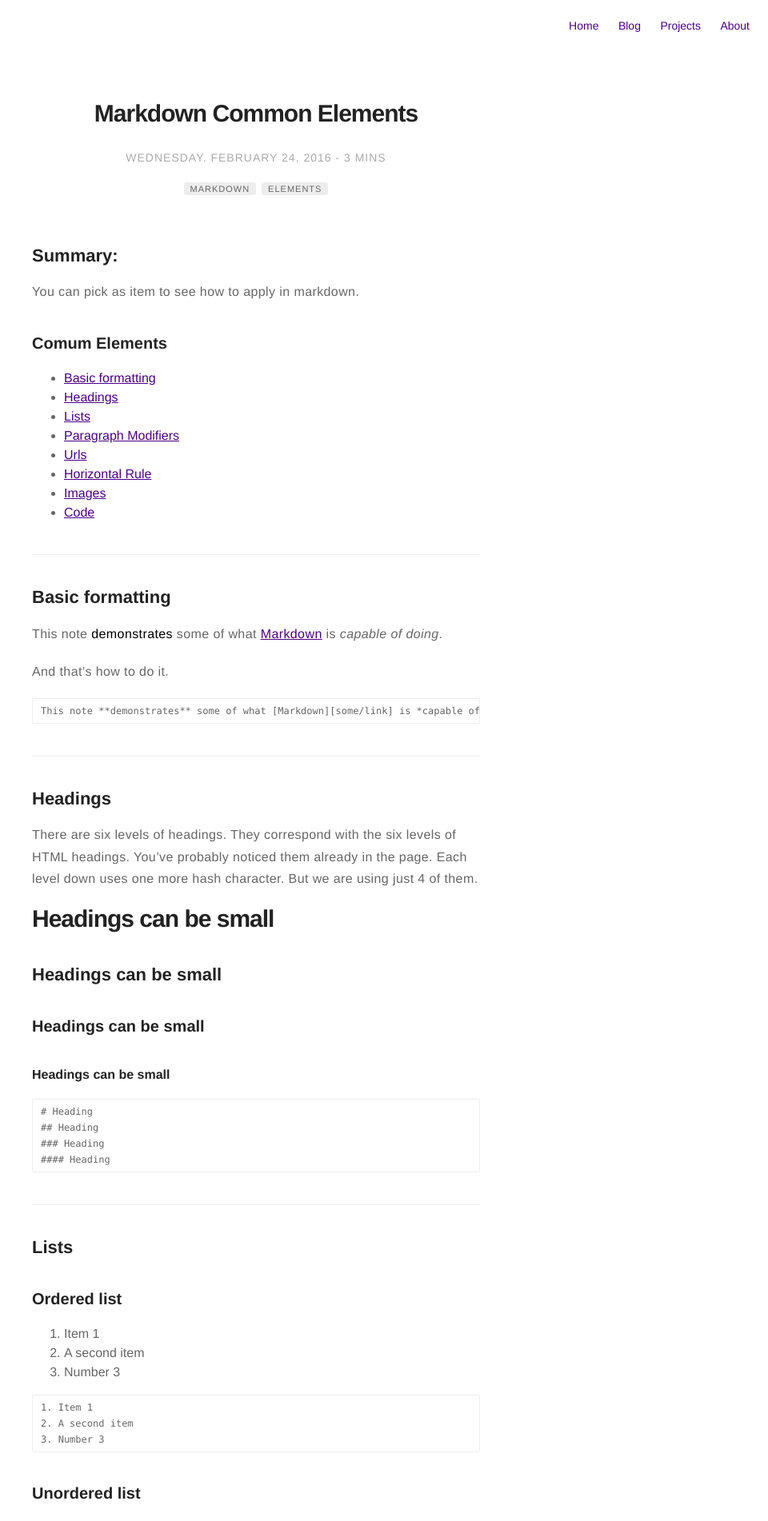
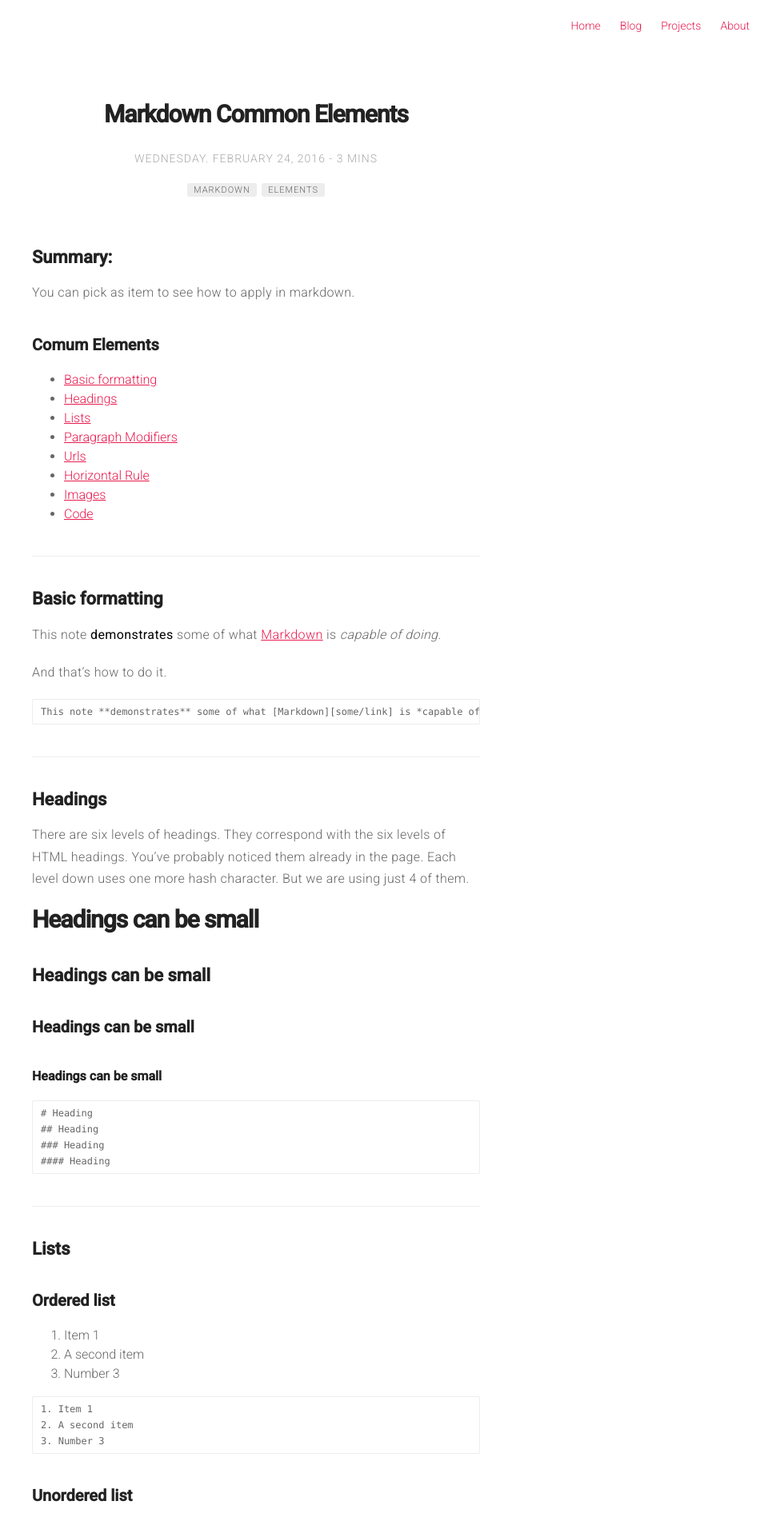
Before and after one commit to hoangmaihuy/hoangmaihuy.github.io, a Jekyll site: the page built from blog/_posts/2016-02-24-markdown-common-elements.markdown, in a window 1280 px wide. Shown: the top 1902 px of the page at 80% size, without its empty margins (320-1280 px from the left). Built offline with Jekyll 4.4.1, drawn with Linux system fonts in a browser that asks for light colours; comment, search, counter and statistics services are not loaded.

Commit message:
Change color and attemp change font-family to Roboto

```diff
--- a/blog/Gemfile
+++ b/blog/Gemfile
@@ -1,6 +1,6 @@
 source 'http://rubygems.org'
 
-gem 'github-pages'
+gem 'github-pages', group: :jekyll_plugins
 gem 'rake'
 gem 'rouge'
 gem 'pygments.rb'
--- a/blog/_sass/base/normalize.scss
+++ b/blog/_sass/base/normalize.scss
@@ -6,7 +6,7 @@
  */
 
 html {
-  font-family: sans-serif; /* 1 */
+  font-family: "Roboto", sans-serif; /* 1 */
   -ms-text-size-adjust: 100%; /* 2 */
   -webkit-text-size-adjust: 100%; /* 2 */
 }
--- a/blog/_sass/base/variables.sass
+++ b/blog/_sass/base/variables.sass
@@ -1,10 +1,12 @@
-$fontSans: "Helvetica Neue", Helvetica, Arial, sans-serif
+@import 'https://fonts.googleapis.com/css?family=Roboto:300,400,500'
+
+$fontSans: "Roboto", Helvetica Neue, Helvetica, Arial, sans-serif
 $fontMonospace: "Consolas", Liberation Mono, Menlo, Courier, monospace
 
 $alpha: #666
 $beta: #222
 $gama: #aaa
-$delta: #4b0082
+$delta: #e81c4f
 $epsilon: #ededed
 
 $mobile: "only screen and (max-width: 400px)"
--- a/blog/package.json
+++ b/blog/package.json
@@ -18,6 +18,7 @@
     "gulp-changed": "^1.3.0",
     "gulp-imagemin": "^2.4.0",
     "gulp-plumber": "^1.0.1",
+    "gulp-sass": "^2.3.2",
     "require-dir": "^0.3.0"
   },
   "scripts": {
```
Also changed, not shown: blog/tasks/sass.js (added, +14 -0 lines), blog/assets/images/profile.jpg.
